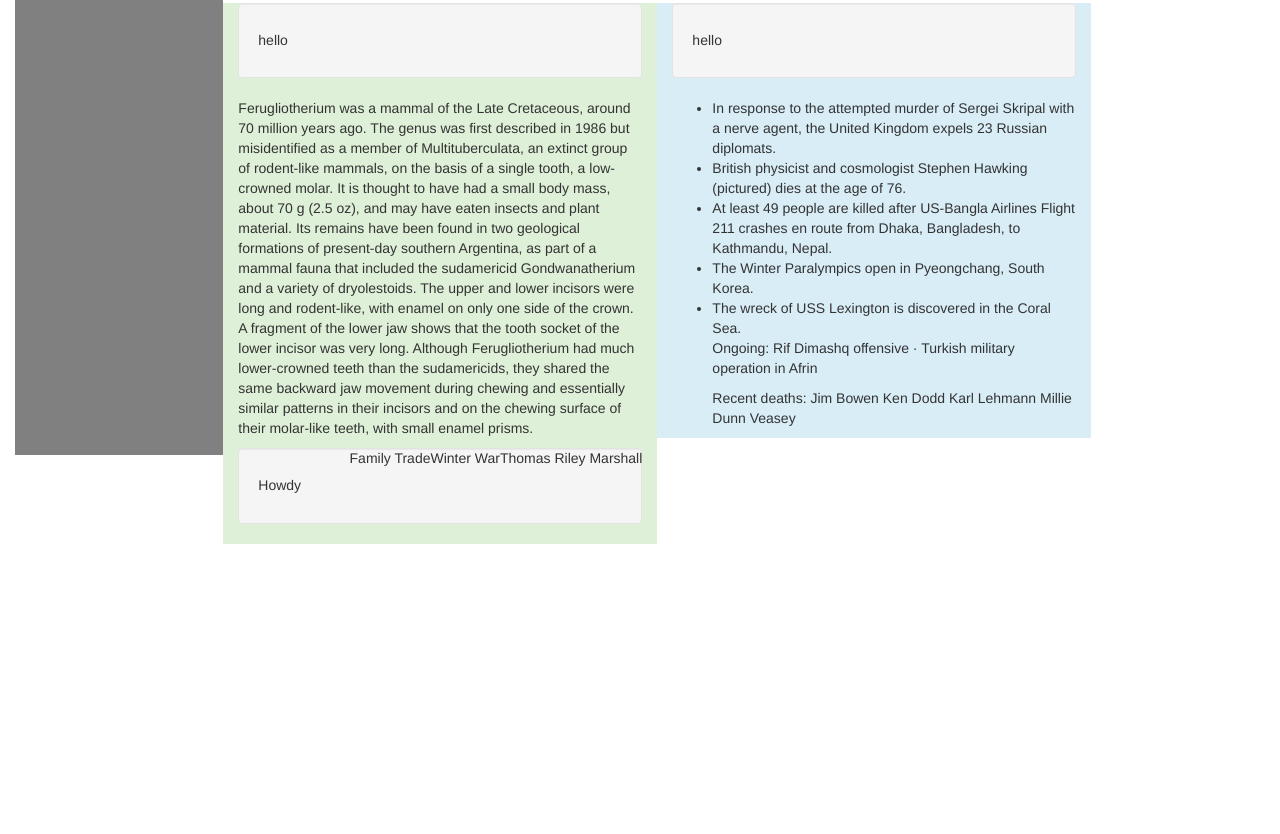
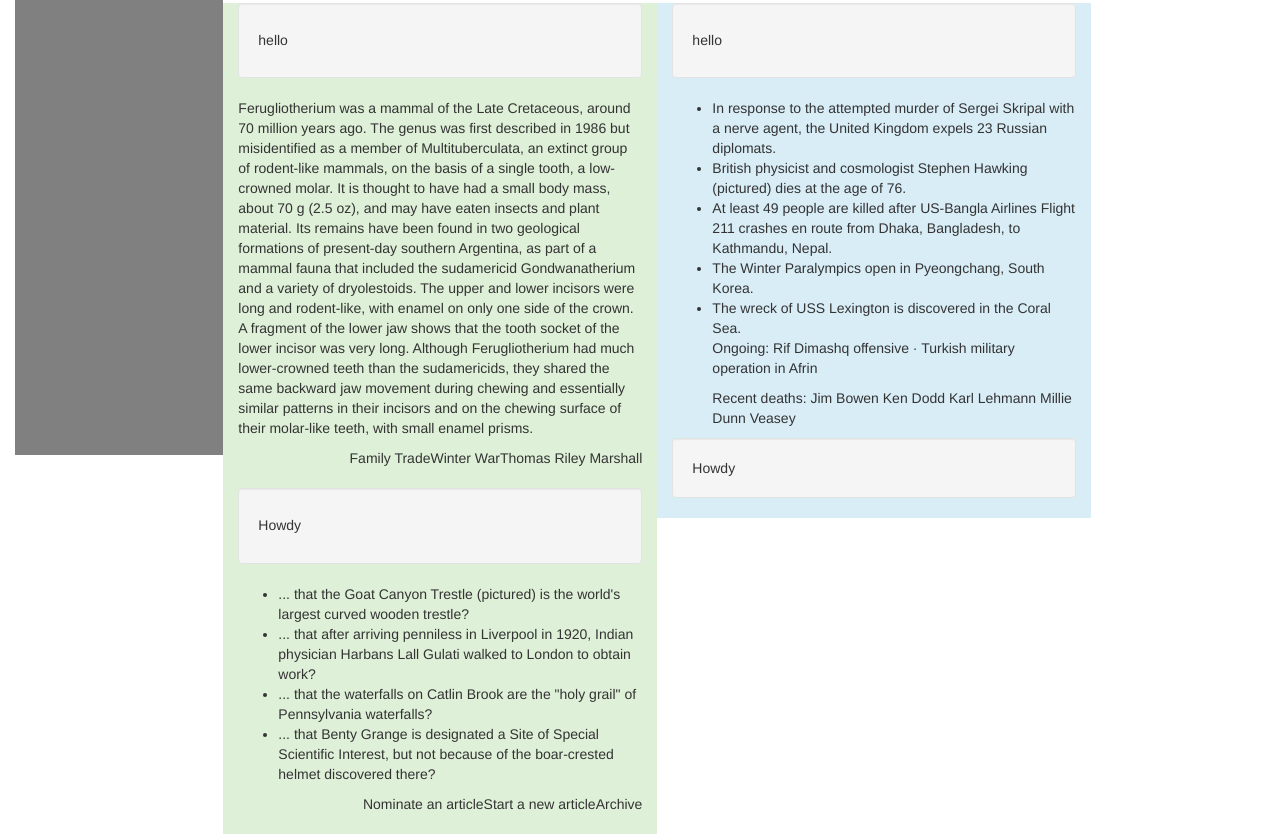
Before and after one commit to aaronakbarimort/wikipedia, a plain HTML site: page index.html in a window 1280 px wide. Shown: the part 345-1179 px from the top of the page. Before the commit the page ends 889 px from the top, so only its background shows below. Drawn offline with Linux system fonts and the light colour scheme.

Commit message:
Add additional body, heading and list content

```diff
--- a/css/styles.css
+++ b/css/styles.css
@@ -20,7 +20,7 @@
 
 ul#inline-list {
   list-style: none;
-
+  padding-bottom: 30px;
 }
 
 ul#inline-list li {
--- a/index.html
+++ b/index.html
@@ -90,7 +90,19 @@
               <div class="well well-success">
                 <h5>Howdy</h5>
               </div>
-
+              <p class="bg-success">
+                <ul>
+                  <li>... that the Goat Canyon Trestle (pictured) is the world's largest curved wooden trestle?</li>
+                  <li>... that after arriving penniless in Liverpool in 1920, Indian physician Harbans Lall Gulati walked to London to obtain work?</li>
+                  <li>... that the waterfalls on Catlin Brook are the "holy grail" of Pennsylvania waterfalls?</li>
+                  <li>... that Benty Grange is designated a Site of Special Scientific Interest, but not because of the boar-crested helmet discovered there?</li>
+                </ul>
+              </p>
+              <ul id="inline-list">
+                <li>Archive</li>
+                <li>Start a new article</li>
+                <li>Nominate an article</li>
+              </ul>
             </div>
             <div class="col-lg-5 bg-info">
                 <div class="well well-info">
@@ -104,8 +116,10 @@
                   <li>The wreck of USS Lexington is discovered in the Coral Sea.</li
                   <p>Ongoing: Rif Dimashq offensive · Turkish military operation in Afrin</p>
                   <p>Recent deaths: Jim Bowen Ken Dodd Karl Lehmann Millie Dunn Veasey</p>
-
                 </ul>
+                <div class="well well-info">
+                  Howdy
+                </div>
             </div>
           </div>
 
```
